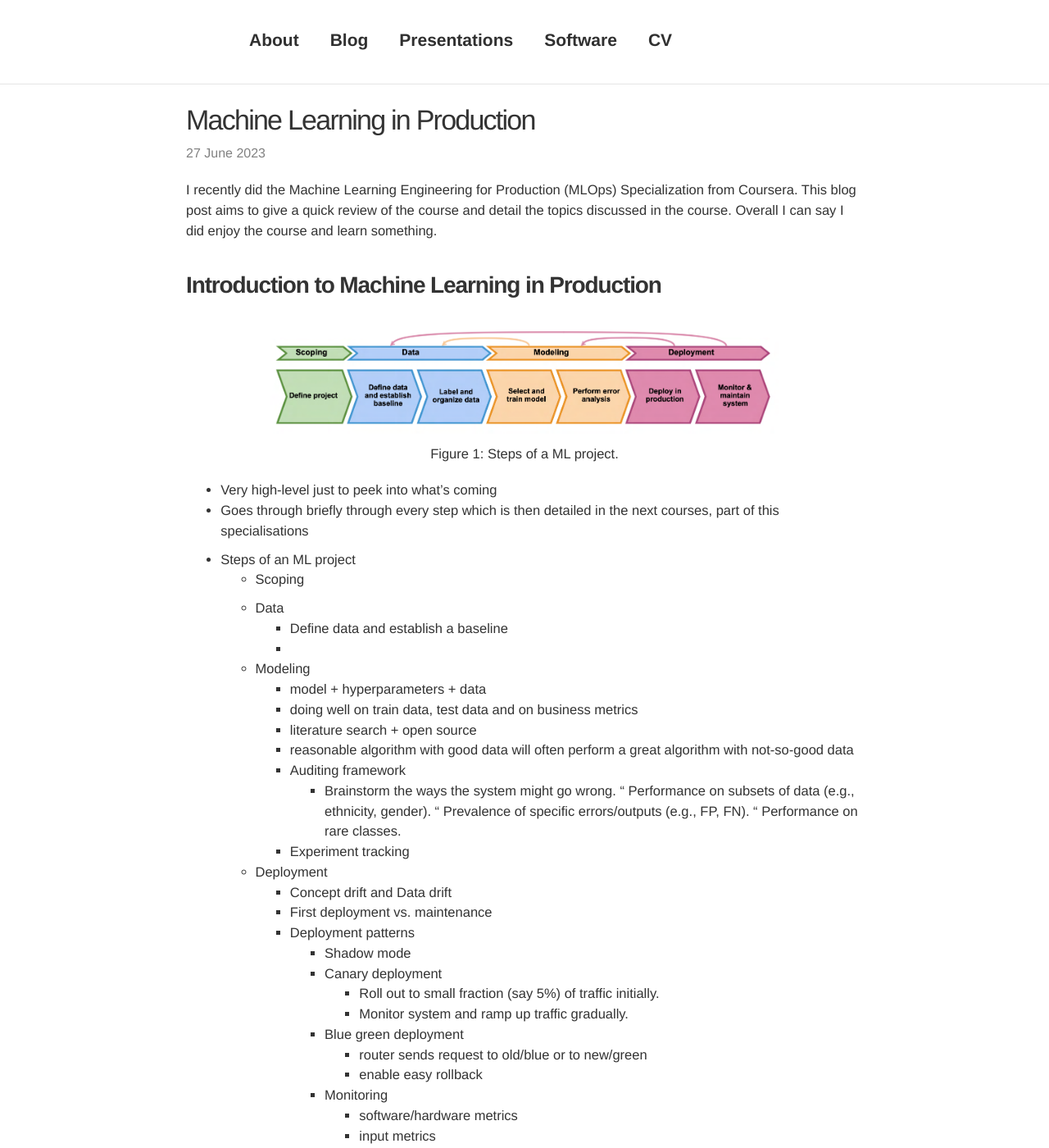
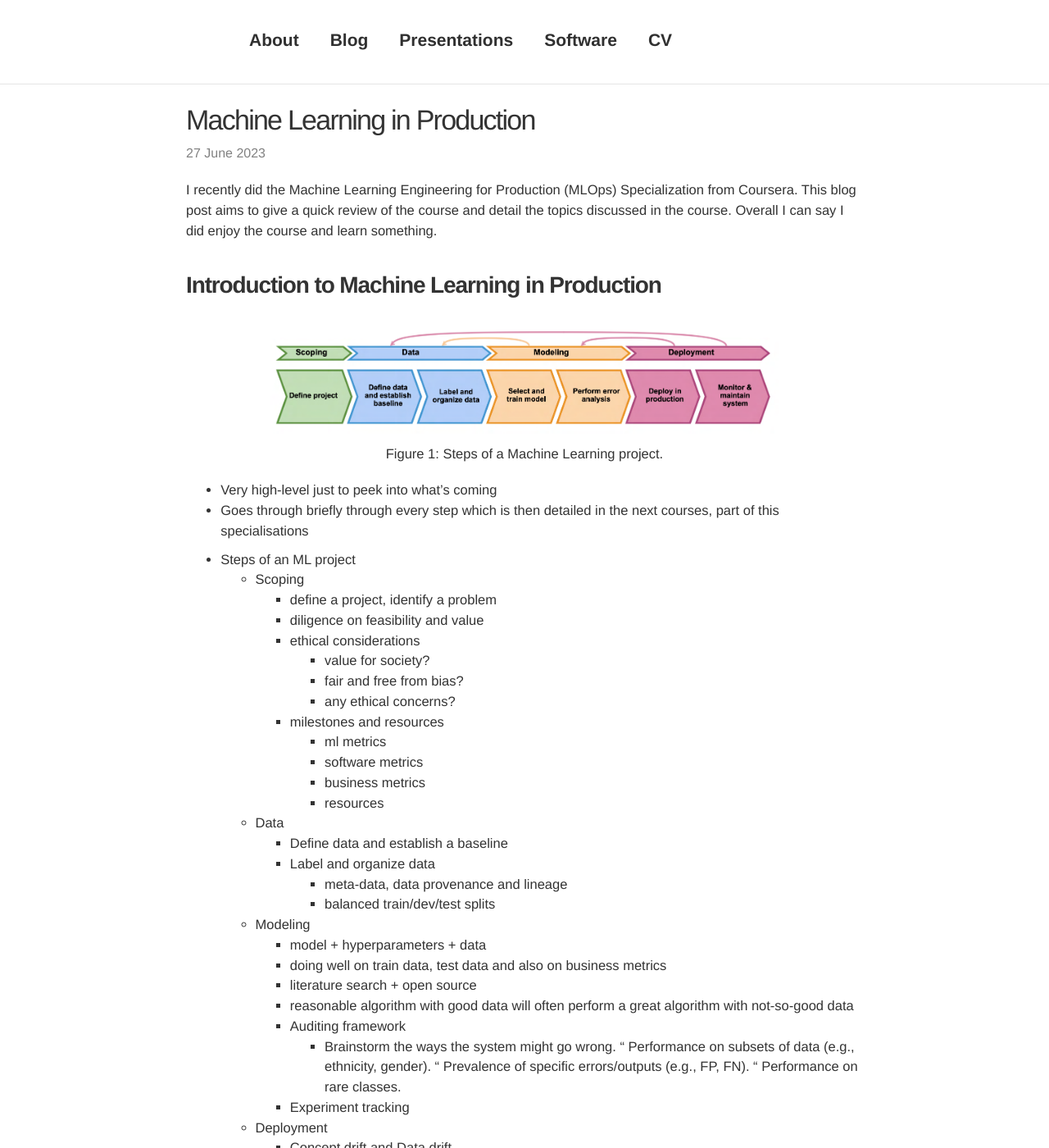
Before and after one commit to davidsbatista/davidsbatista.net, a Jekyll site: the page built from _posts/2023-07-11-Machine_Learning_in_Production.md, in a window 1280 px wide and 1400 px high. Shown: the whole window at 82% size. Built offline with Jekyll 4.4.1, drawn with Linux system fonts in a browser that asks for light colours; nearby versions of some CDN libraries; comment, search, counter and statistics services are not loaded.

Commit message:
adding slides for Course MLOps

```diff
--- a/_config.yml
+++ b/_config.yml
@@ -36,7 +36,7 @@ pagination:
   enabled: true
   debug: true
   collection: 'posts'
-  per_page: 7
+  per_page: 15
   offset: 0
   # permalink: '/blog/:num/'
   title: ':title - page :num of :max'
--- a/_posts/2023-07-11-Machine_Learning_in_Production.md
+++ b/_posts/2023-07-11-Machine_Learning_in_Production.md
@@ -19,7 +19,7 @@ I recently did the Machine Learning Engineering for Production (MLOps) Specializ
 
 <figure>
   <img style="width: 75%; height: 75%" src="/assets/images/2023-07-11-Machine_Learning_in_Production_steps.png">
-  <figcaption>Figure 1: Steps of a ML project.</figcaption>
+  <figcaption>Figure 1: Steps of a Machine Learning project.</figcaption>
 </figure>
 
 - Very high-level just to peek into what's coming
@@ -27,17 +27,29 @@ I recently did the Machine Learning Engineering for Production (MLOps) Specializ
 
 
 
-
 - Steps of an ML project
 	- Scoping
+		- define a project, identify a problem
+		- diligence on feasibility and value
+		- ethical considerations
+			- value for society?
+			- fair and free from bias?
+			- any ethical concerns?
+		- milestones and resources
+			- ml metrics
+			- software metrics
+			- business metrics
+			- resources
 
 	- Data
 		- Define data and establish a baseline
-		-
+		-  Label and organize data
+			- meta-data, data provenance and lineage
+			- balanced train/dev/test splits
 
 	- Modeling
 		- model + hyperparameters + data
-		- doing well on train data, test data and on business metrics
+		- doing well on train data, test data and also on business metrics
 		- literature search + open source
 		- reasonable algorithm with good data will often perform a great algorithm with not-so-good data
 		- Auditing framework
@@ -46,9 +58,6 @@ I recently did the Machine Learning Engineering for Production (MLOps) Specializ
 			" Prevalence of specific errors/outputs (e.g., FP, FN).
 			" Performance on rare classes.
 		- Experiment tracking
-
-
-
 
 	- Deployment
 		- Concept drift and Data drift
```
Also changed, not shown: 16 other files.
